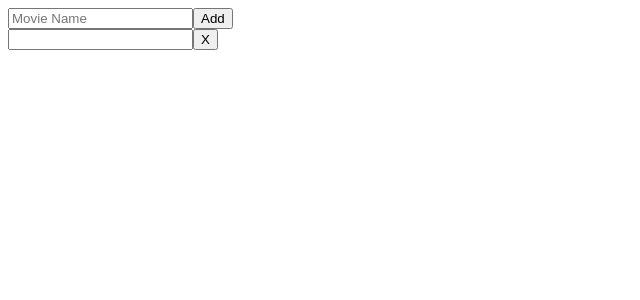
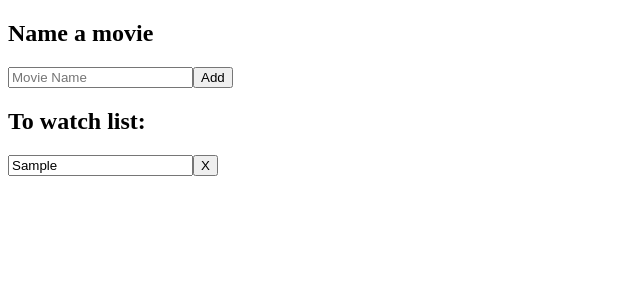
Before and after one commit to FlipWinner/HW59, a React (Vite) app: page / in a window 1280 px wide. Both pictures are taken after typing "Sample" into the empty fields and a click on the button "Add". Shown: the top 300 px of the page, without its empty margins (0-640 px from the left). Built offline with nearby package versions, Linux system fonts and the light colour scheme.

Commit message:
finished first level

```diff
--- a/src/containers/MovieApp/MovieApp.tsx
+++ b/src/containers/MovieApp/MovieApp.tsx
@@ -13,14 +13,22 @@ const MovieApp = () => {
         setMovies(prevMovies => [...prevMovies, updatedMovie]);
     }
 
-    const onChangeInput = (id: string, name: string) => {
-        movies.map(movie => movie.id === id ? { ...movie, name: name} : movie);
+    const onChangeInput = (id: string, newName: string) => {
+        setMovies((prevMovies) =>
+            prevMovies.map(movie => movie.id === id ? { ...movie, name: newName} : movie)
+        );
+    }
+
+    const deleteMovie = (id: string) => {
+        setMovies((prevMovies) =>
+            prevMovies.filter(movie => movie.id !== id)
+        )
     }
 
     return (
         <>
             <MovieForm addMovie={addMovie} />
-            <WatchList movies={movies} onChangeInput={onChangeInput} />
+            <WatchList movies={movies} onChangeInput={onChangeInput} onClick={deleteMovie}/>
         </>
     );
 };
--- a/src/containers/components/MovieComponents/MovieForm/MovieForm.tsx
+++ b/src/containers/components/MovieComponents/MovieForm/MovieForm.tsx
@@ -14,6 +14,7 @@ const MovieForm = ({addMovie}: Props) => {
 
     const onInputChange = (e: React.ChangeEvent<HTMLInputElement>) => {
         const value = e.target.value;
+
         setForm({
             ...form,
             name: value
@@ -23,7 +24,9 @@ const MovieForm = ({addMovie}: Props) => {
     const onSubmit = (e:React.FormEvent<HTMLFormElement>) => {
         e.preventDefault();
 
-        addMovie(form)
+        if (form.name !== "") {
+            addMovie(form)
+        }
 
         setForm({
             name: ''
@@ -32,7 +35,8 @@ const MovieForm = ({addMovie}: Props) => {
 
     return (
         <>
-            <div className="container form">
+            <div className="form">
+                <h2>Name a movie</h2>
                 <form onSubmit={onSubmit}>
                     <input
                         type="text"
--- a/src/containers/components/MovieComponents/WatchList/WatchList.tsx
+++ b/src/containers/components/MovieComponents/WatchList/WatchList.tsx
@@ -3,22 +3,26 @@ import type {IMovie} from "../../../../types";
 interface Props {
     movies: IMovie[]
     onChangeInput: (id: string, name: string) => void
+    onClick: (id: string) => void
 }
 
-const WatchList = ({movies, onChangeInput}: Props) => {
+const WatchList = ({movies, onChangeInput, onClick}: Props) => {
 
-    return (
+    const htmlWatchList = movies.length !== 0 && (
         <>
             <div className="list">
+                <h2>To watch list: </h2>
                 {movies.map(movie => (
-                    <div className="list-movie">
-                        <input type="text" onChange={() => onChangeInput(movie.id, movie.name)}/>
-                        <button type='button'>X</button>
+                    <div className="list-movie" key={movie.id}>
+                        <input type="text" value={movie.name} onChange={(e) => onChangeInput(movie.id, e.target.value)} />
+                        <button type='button' onClick={() => onClick(movie.id)}>X</button>
                     </div>
                 ))}
             </div>
         </>
-    );
+    )
+
+    return htmlWatchList;
 };
 
 export default WatchList;
```
